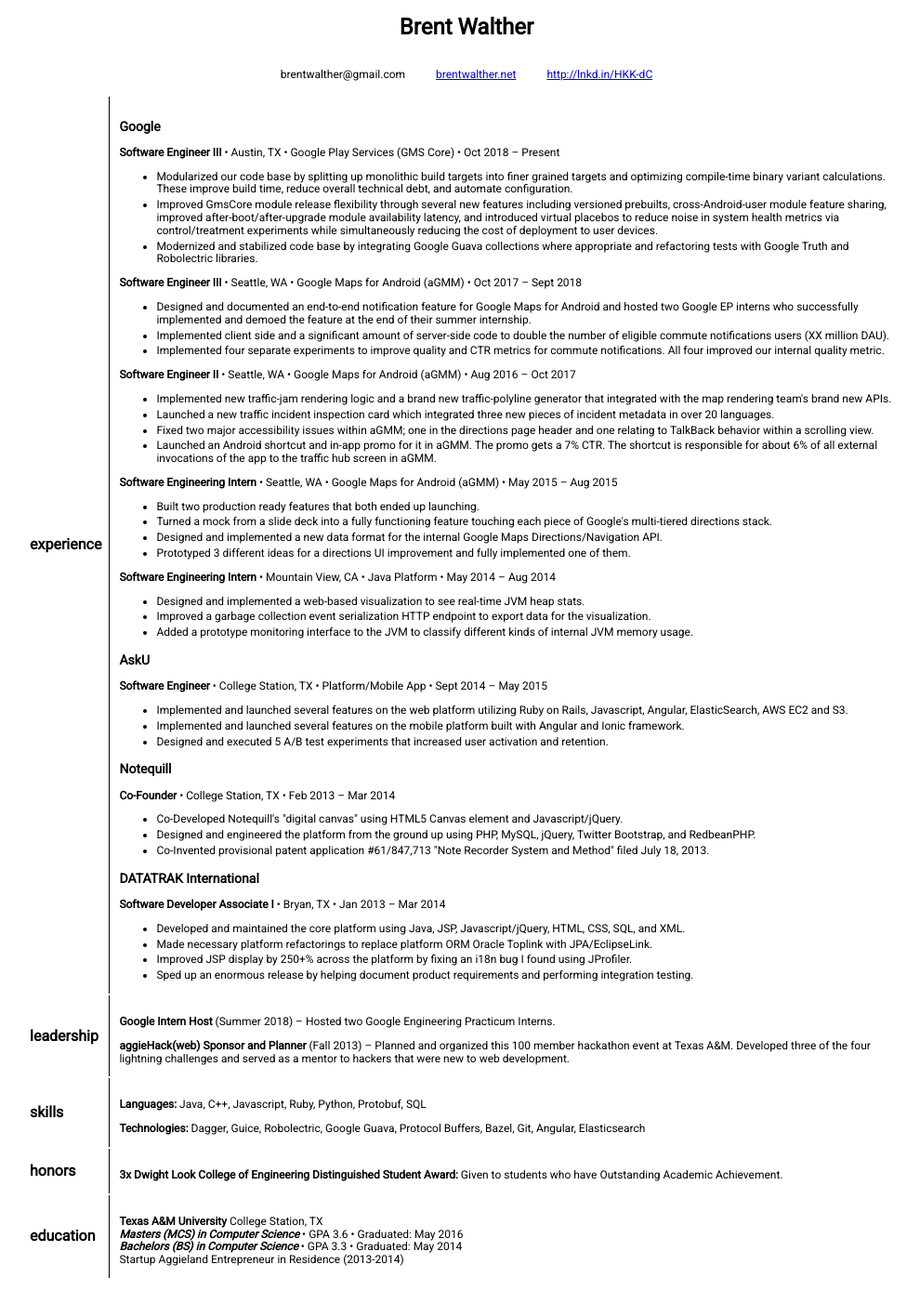
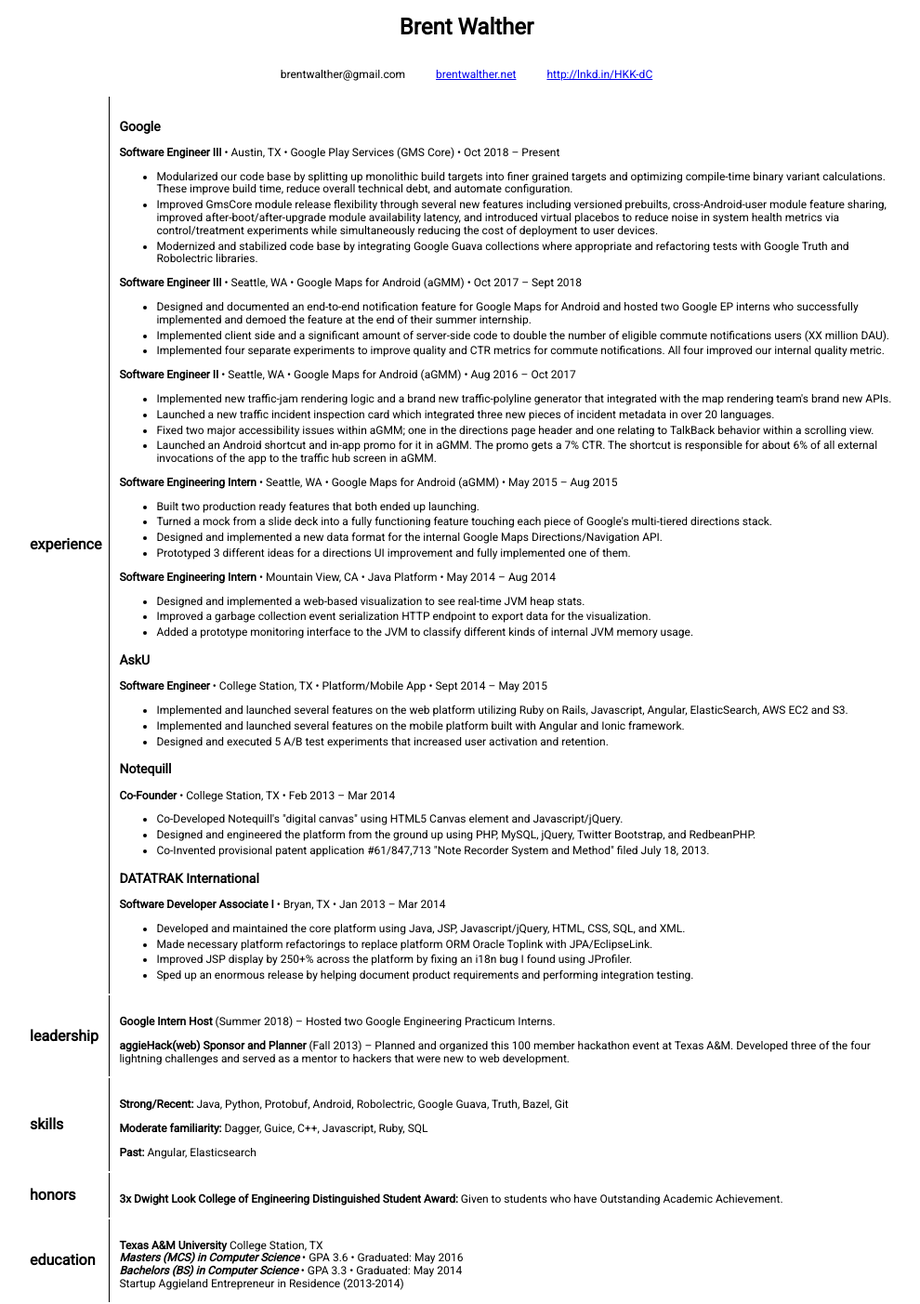
Before and after one commit to brentwalther/brentwalther.github.io, a Jekyll site: the page files/resume.html, which Jekyll copies as it is, in a window 1280 px wide. Shown: the whole page at 93% size, without its empty margins (138-1128 px from the left). Built offline with Jekyll 4.4.1, drawn with Linux system fonts in a browser that asks for light colours; before the commit the page ends 1377 px from its top, so only the background shows below that.

Commit message:
Adjust skills in resume.

```diff
--- a/files/resume.html
+++ b/files/resume.html
@@ -176,8 +176,9 @@
         <h4 class="no-margin">skills</h4>
       </td>
       <td>
-        <p><strong>Languages:</strong> Java, C++, Javascript, Ruby, Python, Protobuf, SQL</p>
-        <p><strong>Technologies:</strong> Dagger, Guice, Robolectric, Google Guava, Protocol Buffers, Bazel, Git, Angular, Elasticsearch</p>
+        <p><strong>Strong/Recent:</strong> Java, Python, Protobuf, Android, Robolectric, Google Guava, Truth, Bazel, Git</p>
+        <p><strong>Moderate familiarity:</strong> Dagger, Guice, C++, Javascript, Ruby, SQL</p>
+        <p><strong>Past:</strong> Angular, Elasticsearch</p>
       </td>
     </tr>
 
```
